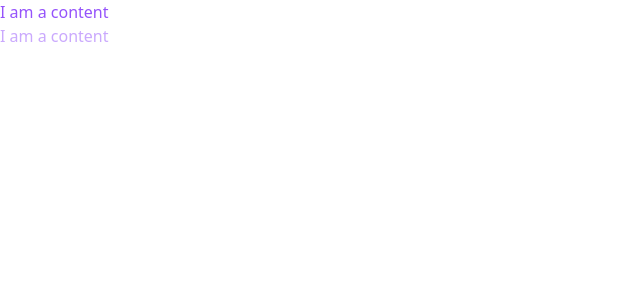
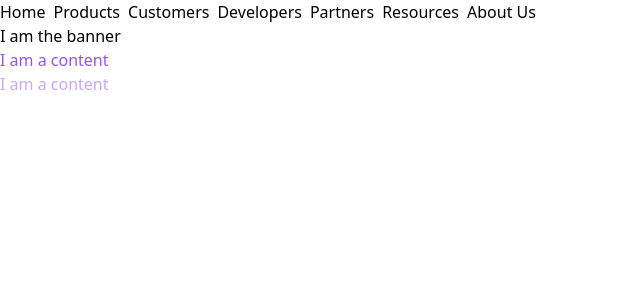
Before and after one commit to limjazel/kudosity-nuxt-exam, a Nuxt app: page / in a window 1280 px wide. Shown: the top 300 px of the page, without its empty margins (0-640 px from the left). Built offline with nearby package versions, Linux system fonts and the light colour scheme.

Commit message:
Add header and base pages

```diff
--- a/app.vue
+++ b/app.vue
@@ -1,5 +1,6 @@
 <template>
 	<div>
+		<TheHeader />
 		<NuxtPage />
 	</div>
 </template>
--- /dev/null
+++ b/components/TheBanner.vue
@@ -0,0 +1,7 @@
+<script setup></script>
+
+<template>
+	<section>I am the banner</section>
+</template>
+
+<style lang="postcss"></style>
--- /dev/null
+++ b/components/TheHeader.vue
@@ -0,0 +1,42 @@
+<script setup>
+const links = [
+	{
+		name: 'Home',
+		url: '/',
+	},
+	{
+		name: 'Products',
+		url: '/products',
+	},
+	{
+		name: 'Customers',
+		url: '/customers',
+	},
+	{
+		name: 'Developers',
+		url: '/developers',
+	},
+	{
+		name: 'Partners',
+		url: '/partners',
+	},
+	{
+		name: 'Resources',
+		url: '/resources',
+	},
+	{
+		name: 'About Us',
+		url: '/about-us',
+	},
+]
+</script>
+
+<template>
+	<nav class="[ flex gap-2 ]">
+		<div v-for="link of links">
+			<NuxtLink :to="link.url">{{ link.name }}</NuxtLink>
+		</div>
+	</nav>
+</template>
+
+<style lang="postcss"></style>
--- /dev/null
+++ b/pages/about-us.vue
@@ -0,0 +1,5 @@
+<script setup></script>
+
+<template>About Us page</template>
+
+<style lang="postcss"></style>
--- /dev/null
+++ b/pages/customers.vue
@@ -0,0 +1,9 @@
+<script setup>
+</script>
+
+<template>
+  Customers page
+</template>
+
+<style lang="postcss">
+</style>
--- /dev/null
+++ b/pages/developers.vue
@@ -0,0 +1,9 @@
+<script setup>
+</script>
+
+<template>
+  Developers page
+</template>
+
+<style lang="postcss">
+</style>
--- a/pages/index.vue
+++ b/pages/index.vue
@@ -2,6 +2,7 @@
 
 <template>
 	<main>
+		<TheBanner />
 		<p class="text-accent">I am a content</p>
 		<p class="text-accent/50">I am a content</p>
 	</main>
--- /dev/null
+++ b/pages/partners.vue
@@ -0,0 +1,5 @@
+<script setup></script>
+
+<template>Partners page</template>
+
+<style lang="postcss"></style>
--- /dev/null
+++ b/pages/products.vue
@@ -0,0 +1,5 @@
+<script setup></script>
+
+<template>Products page</template>
+
+<style lang="postcss"></style>
--- /dev/null
+++ b/pages/resources.vue
@@ -0,0 +1,5 @@
+<script setup></script>
+
+<template>Resources page</template>
+
+<style lang="postcss"></style>
```
